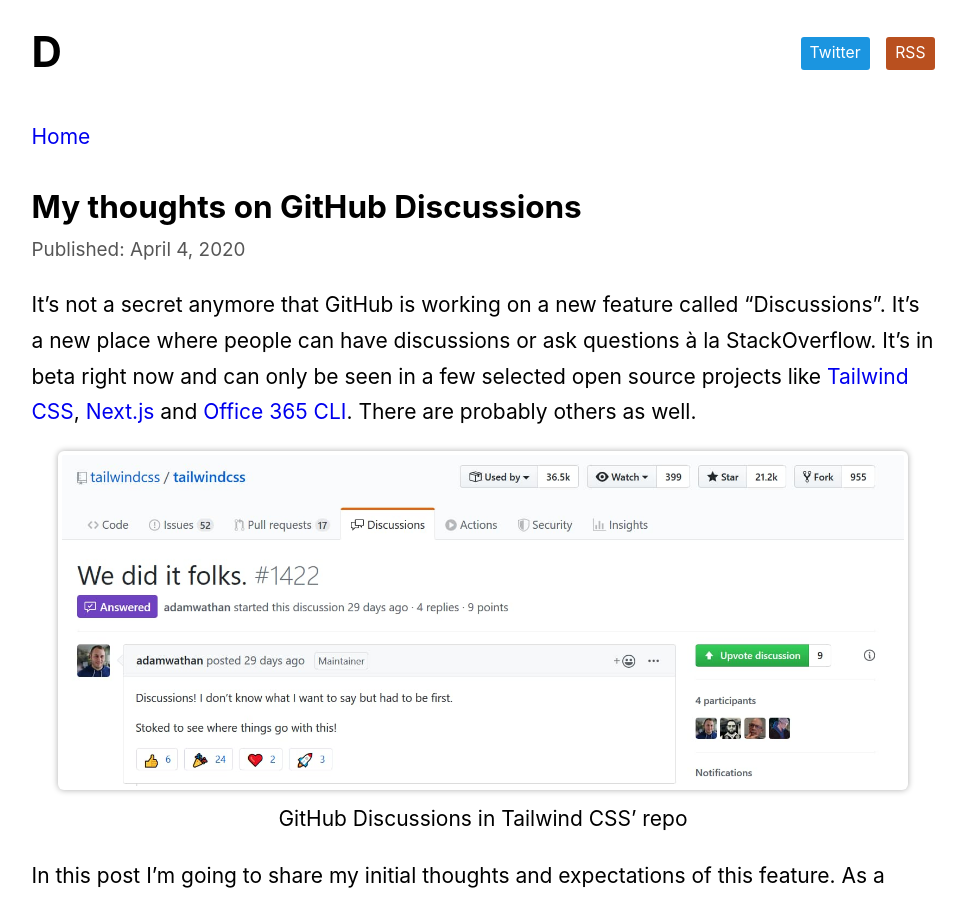
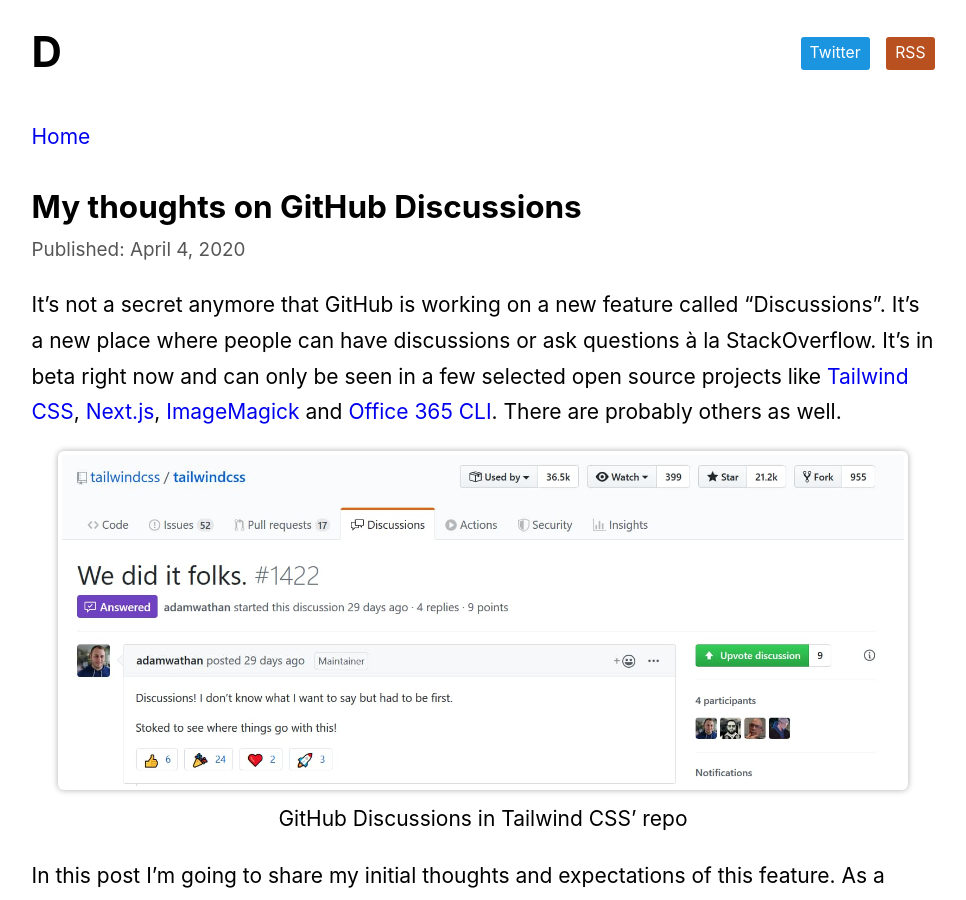
Before and after one commit to dzhavat/dzhavat.github.io, a Jekyll site: the page built from _posts/2020-04-04-my-thoughts-on-github-discussions.md, in a window 1280 px wide and 900 px high. Shown: the whole window, without its empty margins (157-1123 px from the left). Built offline with Jekyll 4.4.1, drawn with Linux system fonts in a browser that asks for light colours.

Commit message:
Update post

```diff
--- a/_posts/2020-04-04-my-thoughts-on-github-discussions.md
+++ b/_posts/2020-04-04-my-thoughts-on-github-discussions.md
@@ -3,7 +3,7 @@
 title: My thoughts on GitHub Discussions
 ---
 
-It’s not a secret anymore that GitHub is working on a new feature called “Discussions”. It’s a new place where people can have discussions or ask questions à la StackOverflow. It’s in beta right now and can only be seen in a few selected open source projects like [Tailwind CSS](https://github.com/tailwindcss/tailwindcss/discussions), [Next.js](https://github.com/zeit/next.js/discussions) and [Office 365 CLI](https://github.com/pnp/office365-cli/discussions). There are probably others as well.
+It’s not a secret anymore that GitHub is working on a new feature called “Discussions”. It’s a new place where people can have discussions or ask questions à la StackOverflow. It’s in beta right now and can only be seen in a few selected open source projects like [Tailwind CSS](https://github.com/tailwindcss/tailwindcss/discussions), [Next.js](https://github.com/zeit/next.js/discussions), [ImageMagick](https://github.com/ImageMagick/ImageMagick/discussions) and [Office 365 CLI](https://github.com/pnp/office365-cli/discussions). There are probably others as well.
 
 <figure>
   <img src="/assets/img/2020/04/04/github-discussions.jpg" alt="GitHub Discussions">
```
